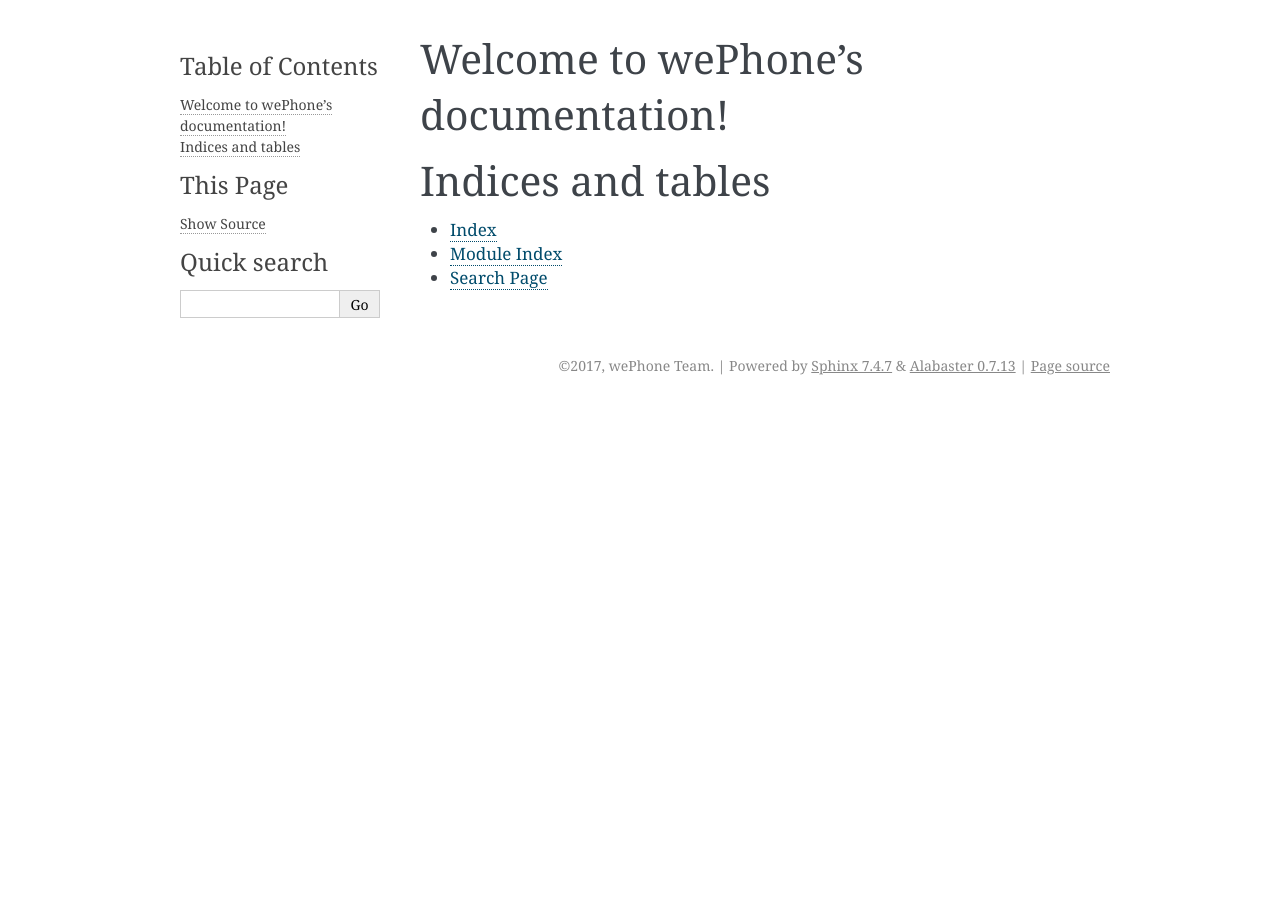
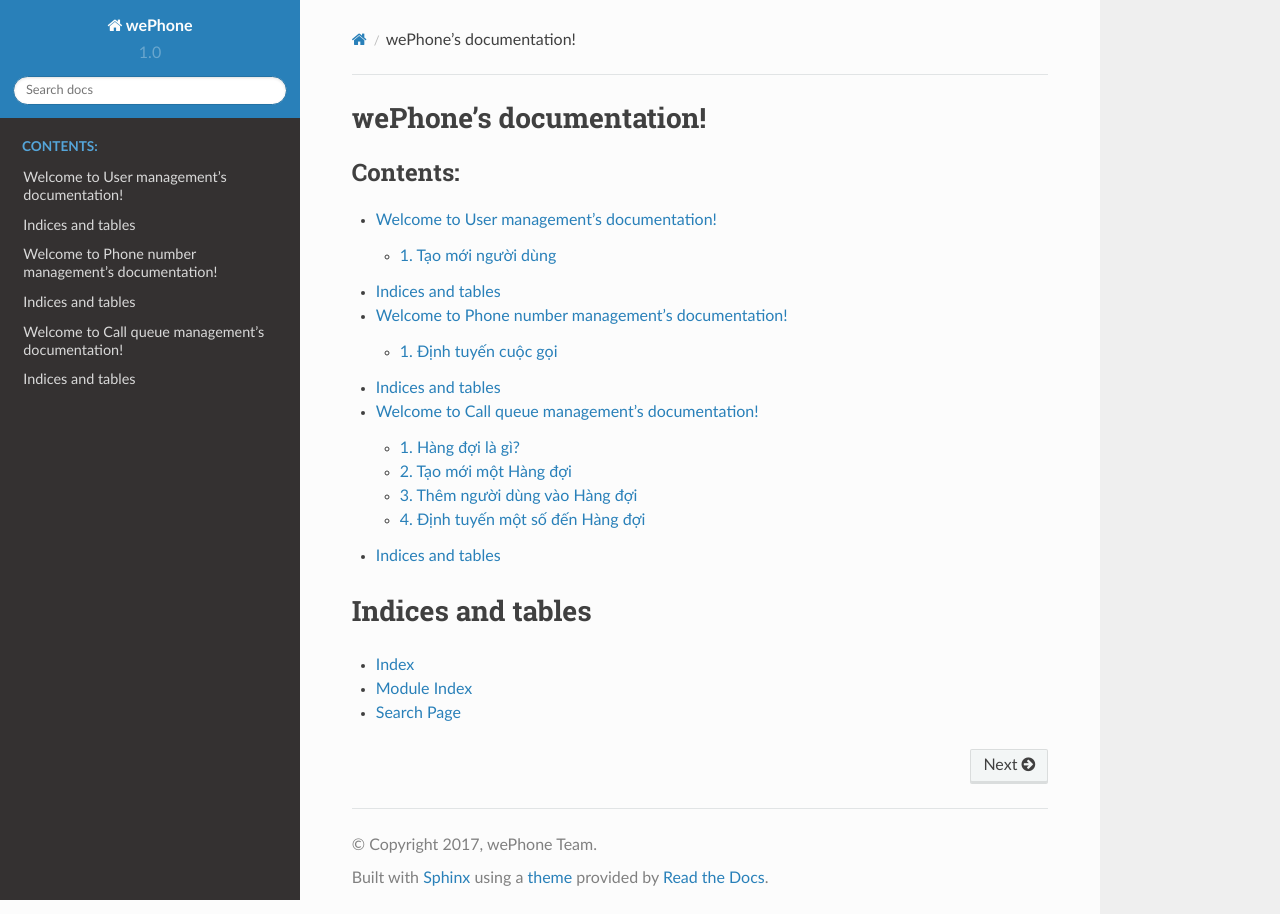
Before and after one commit to qmphan/wephone-documentation-en, a Sphinx documentation site: the page built from source/index.rst, in a window 1280 px wide. Built offline with Sphinx 7.4.7 and the Read the Docs theme 2.0.0, drawn with Linux system fonts in a browser that asks for light colours.

```diff
--- a/source/conf.py
+++ b/source/conf.py
@@ -20,6 +20,7 @@
 # import sys
 # sys.path.insert(0, os.path.abspath('.'))
 
+import sphinx_rtd_theme
 
 # -- General configuration ------------------------------------------------
 
@@ -64,7 +65,7 @@ release = u'1.0'
 #
 # This is also used if you do content translation via gettext catalogs.
 # Usually you set "language" from the command line for these cases.
-language = None
+language = 'en'
 
 # List of patterns, relative to source directory, that match files and
 # directories to ignore when looking for source files.
@@ -83,7 +84,7 @@ todo_include_todos = True
 # The theme to use for HTML and HTML Help pages.  See the documentation for
 # a list of builtin themes.
 #
-html_theme = 'alabaster'
+html_theme = 'sphinx_rtd_theme'
 
 # Theme options are theme-specific and customize the look and feel of a theme
 # further.  For a list of options available for each theme, see the
@@ -102,6 +103,7 @@ html_static_path = ['_static']
 # Output file base name for HTML help builder.
 htmlhelp_basename = 'wePhonedoc'
 
+html_show_sourcelink = False
 
 # -- Options for LaTeX output ---------------------------------------------
 
--- a/source/index.rst
+++ b/source/index.rst
@@ -3,12 +3,17 @@
    You can adapt this file completely to your liking, but it should at least
    contain the root `toctree` directive.
 
-Welcome to wePhone's documentation!
+wePhone's documentation!
 ===================================
 
 .. toctree::
    :maxdepth: 2
    :caption: Contents:
+
+   user_management
+   number_management
+   call_queue_management
+
 
 
 
```
